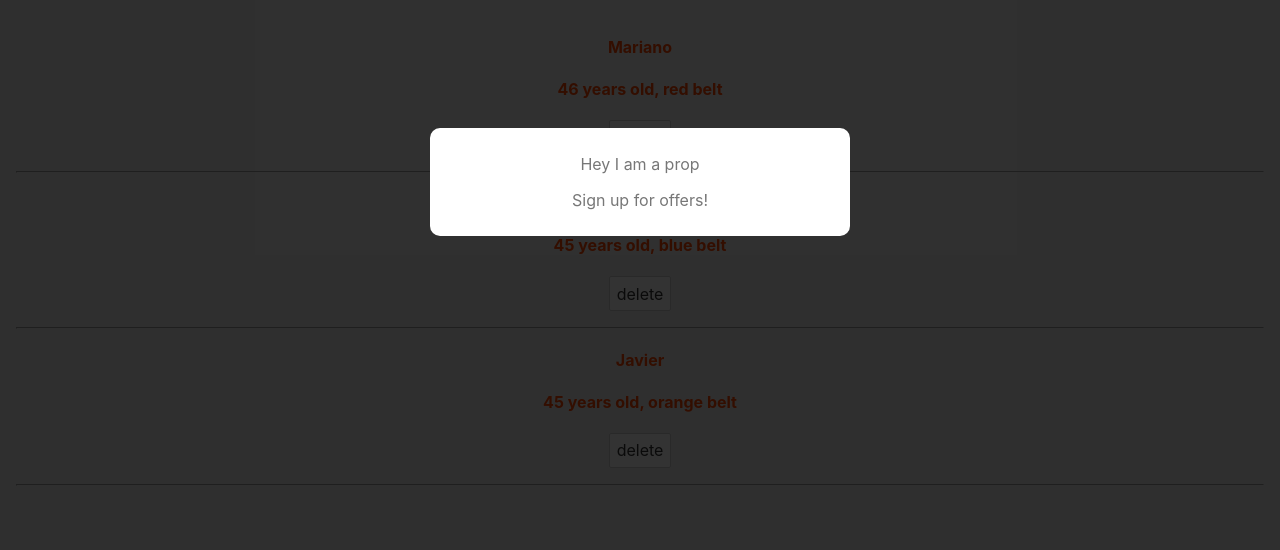
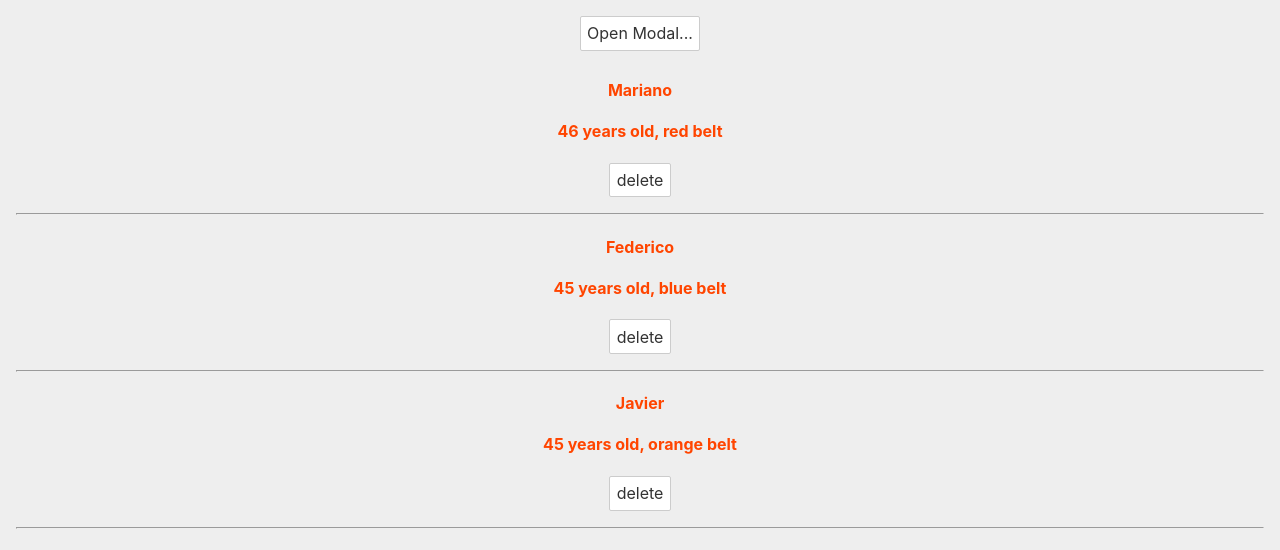
Before and after one commit to marianojhb/sveltenetninja, a Svelte app: page / in a window 1280 px wide. Shown: the top 550 px of the page. Built offline with nearby package versions, Linux system fonts and the light colour scheme.

Commit message:
lesson12

```diff
--- a/src/App.svelte
+++ b/src/App.svelte
@@ -1,5 +1,7 @@
 <script>
   import Modal from './Modal.svelte'
+
+  let showModal = false
 
   let people = [
     {
@@ -25,10 +27,20 @@
     people = people.filter((person) => person.id != id)
     console.log(e)
   }
+
+  const toggleModal = () => {
+    showModal = !showModal
+  }
 </script>
 
-<Modal message="Hey I am a prop" isPromo={false} />
+<Modal
+  message="Hey I am a prop"
+  isPromo={false}
+  {showModal}
+  on:click={toggleModal}
+/>
 <main>
+  <button on:click={toggleModal}>Open Modal...</button>
   {#each people as person (person.id)}
     <div style="color: {person.beltcolour}">
       <h4>{person.name}</h4>
--- a/src/Modal.svelte
+++ b/src/Modal.svelte
@@ -1,12 +1,12 @@
 <script>
-  export let message = "default value";
-  let showModal = true;
-  export let isPromo = false;
+  export let message = 'default value'
+  export let showModal = true
+  export let isPromo = false
 </script>
 
 {#if showModal}
-  <div class="backdrop" class:promo={isPromo}>  <!--  aca le estamos agregando una clase condicional basada en
-    la variable isPromo -->
+  <div class="backdrop" class:promo={isPromo} on:click>
+    <!-- le agregamos onclick para pasarle el control a App.svelte nuevamente -->
     <div class="modal">
       <p>{message}</p>
       <p>Sign up for offers!</p>
@@ -31,7 +31,7 @@
     background: white;
   }
 
-.promo .modal {
+  .promo .modal {
     background-color: crimson;
     color: white;
   }
```
Also changed, not shown: 1 other file (tests, documents, lock files or other folders).
